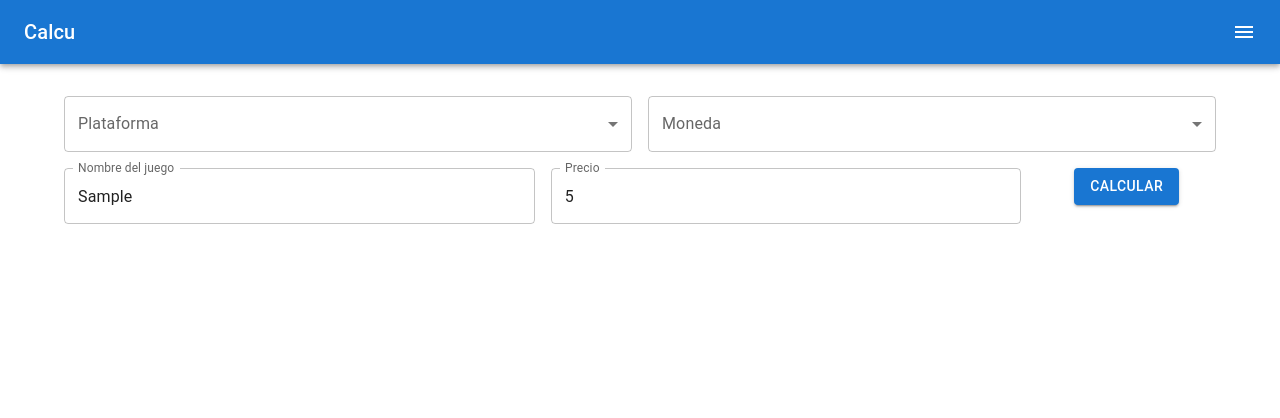
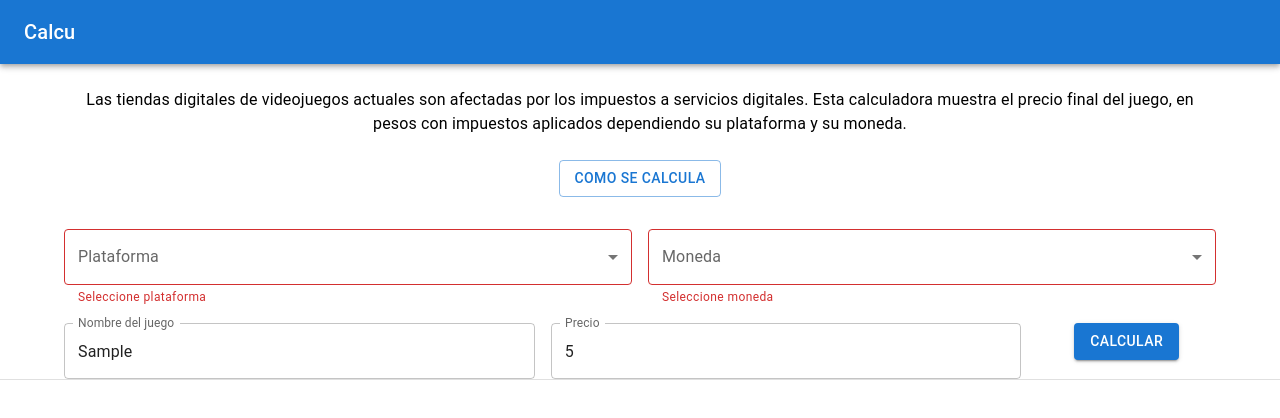
Before and after one commit to maximilianopalomeque/new-tax-calculator, a React (Create React App) app: page / in a window 1280 px wide. Both pictures are taken after typing "Sample", "5" into the empty fields and a click on the button "CALCULAR". Shown: the top 418 px of the page. Built offline with nearby package versions, Linux system fonts and the light colour scheme; the HTML template or start-up script is replaced by a standard one.

Commit message:
about, how is calculated, form validation

```diff
--- /dev/null
+++ b/src/components/About.js
@@ -0,0 +1,24 @@
+import Typography from "@mui/material/Typography";
+import Container from "@mui/material/Container";
+import Grid from "@mui/material/Grid";
+
+const About = () => {
+  return (
+    <>
+      <Container>
+        <Grid container mt={3}>
+          <Grid item xs={12} textAlign="center">
+            <Typography>
+              Las tiendas digitales de videojuegos actuales son afectadas por
+              los impuestos a servicios digitales. Esta calculadora muestra el
+              precio final del juego, en pesos con impuestos aplicados
+              dependiendo su plataforma y su moneda.
+            </Typography>
+          </Grid>
+        </Grid>
+      </Container>
+    </>
+  );
+};
+
+export default About;
--- /dev/null
+++ b/src/components/HowIsCalculated.js
@@ -0,0 +1,100 @@
+import * as React from "react";
+import PropTypes from "prop-types";
+import Button from "@mui/material/Button";
+import { styled } from "@mui/material/styles";
+import Dialog from "@mui/material/Dialog";
+import DialogTitle from "@mui/material/DialogTitle";
+import DialogContent from "@mui/material/DialogContent";
+import DialogActions from "@mui/material/DialogActions";
+import IconButton from "@mui/material/IconButton";
+import CloseIcon from "@mui/icons-material/Close";
+import Typography from "@mui/material/Typography";
+import Grid from "@mui/material/Grid";
+
+const BootstrapDialog = styled(Dialog)(({ theme }) => ({
+  "& .MuiDialogContent-root": {
+    padding: theme.spacing(2),
+  },
+  "& .MuiDialogActions-root": {
+    padding: theme.spacing(1),
+  },
+}));
+
+const BootstrapDialogTitle = (props) => {
+  const { children, onClose, ...other } = props;
+
+  return (
+    <DialogTitle sx={{ m: 0, p: 2 }} {...other}>
+      {children}
+      {onClose ? (
+        <IconButton
+          aria-label="close"
+          onClick={onClose}
+          sx={{
+            position: "absolute",
+            right: 8,
+            top: 8,
+            color: (theme) => theme.palette.grey[500],
+          }}
+        >
+          <CloseIcon />
+        </IconButton>
+      ) : null}
+    </DialogTitle>
+  );
+};
+
+BootstrapDialogTitle.propTypes = {
+  children: PropTypes.node,
+  onClose: PropTypes.func.isRequired,
+};
+
+export default function HowIsCalculated() {
+  const [open, setOpen] = React.useState(false);
+
+  const handleClickOpen = () => {
+    setOpen(true);
+  };
+  const handleClose = () => {
+    setOpen(false);
+  };
+
+  return (
+    <div>
+      <Grid container mt={3} textAlign="center">
+        <Grid item xs={12}>
+          <Button variant="outlined" onClick={handleClickOpen}>
+            Como se calcula
+          </Button>
+        </Grid>
+      </Grid>
+      <BootstrapDialog
+        onClose={handleClose}
+        aria-labelledby="customized-dialog-title"
+        open={open}
+      >
+        <BootstrapDialogTitle
+          id="customized-dialog-title"
+          onClose={handleClose}
+        >
+          Como se calcula
+        </BootstrapDialogTitle>
+        <DialogContent dividers>
+          <Typography gutterBottom>
+            <strong>En pesos:</strong> para Nintendo se agregará un 43% de
+            impuestos, mientras que en Xbox y Steam se sumará un 65%.
+          </Typography>
+          <Typography gutterBottom>
+            <strong>En USD:</strong> se agregará 65% de impuesto al valor
+            convertido en pesos independiemente de la plataforma.
+          </Typography>
+        </DialogContent>
+        <DialogActions>
+          <Button autoFocus onClick={handleClose}>
+            Cerrar
+          </Button>
+        </DialogActions>
+      </BootstrapDialog>
+    </div>
+  );
+}
--- a/src/components/InputSection.js
+++ b/src/components/InputSection.js
@@ -4,24 +4,32 @@ import InputLabel from "@mui/material/InputLabel";
 import MenuItem from "@mui/material/MenuItem";
 import FormControl from "@mui/material/FormControl";
 import Select from "@mui/material/Select";
-
+import FormHelperText from "@mui/material/FormHelperText";
 import Button from "@mui/material/Button";
-
 import Grid from "@mui/material/Grid";
 import Container from "@mui/material/Container";
 import TextField from "@mui/material/TextField";
 
+import { useForm, Controller } from "react-hook-form";
+
 const InputSection = () => {
-  const [platform, setPlatform] = useState("");
-  const [currency, setCurrency] = useState("");
+  const [platform, setPlatform] = useState(0);
 
-  const calculate = () => {
-    console.log(platform, currency);
+  const {
+    register,
+    handleSubmit,
+    formState: { errors },
+    control,
+  } = useForm();
+
+  const onSubmit = (data) => {
+    console.log("data: ", data);
   };
 
   return (
     <>
       <Container>
+        <form onSubmit={handleSubmit(onSubmit)}>
           <Grid container mt={2} spacing={2}>
             <Grid item xs={12} md={6}>
               <Box sx={{ minWidth: 120 }}>
@@ -29,19 +37,34 @@ const InputSection = () => {
                   <InputLabel id="demo-simple-select-label">
                     Plataforma
                   </InputLabel>
+                  <Controller
+                    name="platform"
+                    control={control}
+                    rules={{ required: "Seleccione plataforma" }}
+                    render={({ field: { onChange, value } }) => (
                       <Select
+                        value={value}
+                        onChange={(e) => {
+                          onChange(e);
+                          setPlatform(e.target.value);
+                        }}
                         labelId="demo-simple-select-label"
                         id="demo-simple-select"
-                  value={platform}
                         label="Plataforma"
-                  onChange={(event) => {
-                    setPlatform(event.target.value);
-                  }}
+                        error={errors.platform ? true : false}
                       >
                         <MenuItem value={10}>Nintendo</MenuItem>
                         <MenuItem value={20}>Xbox/Steam</MenuItem>
                         <MenuItem value={30}>PlayStation</MenuItem>
                       </Select>
+                    )}
+                    defaultValue=""
+                  />
+                  {errors.platform && (
+                    <FormHelperText error>
+                      {errors.platform.message}
+                    </FormHelperText>
+                  )}
                 </FormControl>
               </Box>
             </Grid>
@@ -50,14 +73,18 @@ const InputSection = () => {
               <Box sx={{ minWidth: 120 }}>
                 <FormControl fullWidth>
                   <InputLabel id="demo-simple-select-label">Moneda</InputLabel>
+                  <Controller
+                    name="currency"
+                    control={control}
+                    rules={{ required: "Seleccione moneda" }}
+                    render={({ field: { onChange, value } }) => (
                       <Select
                         labelId="demo-simple-select-label"
                         id="demo-simple-select"
-                  value={currency}
+                        value={value}
                         label="Moneda"
-                  onChange={(event) => {
-                    setCurrency(event.target.value);
-                  }}
+                        onChange={onChange}
+                        error={errors.currency ? true : false}
                       >
                         {platform === 30 ? (
                           <MenuItem value={20}>USD</MenuItem>
@@ -72,6 +99,14 @@ const InputSection = () => {
                           ]
                         )}
                       </Select>
+                    )}
+                    defaultValue=""
+                  />
+                  {errors.currency && (
+                    <FormHelperText error>
+                      {errors.currency.message}
+                    </FormHelperText>
+                  )}
                 </FormControl>
               </Box>
             </Grid>
@@ -86,6 +121,15 @@ const InputSection = () => {
                 onChange={(event) => {
                   console.log("name: ", event.target.value);
                 }}
+                {...register("name", {
+                  required: "Ingrese un nombre",
+                  maxLength: {
+                    value: 50,
+                    message: "Nombre debe tener máximo 50 carácteres",
+                  },
+                })}
+                error={errors.name ? true : false}
+                helperText={errors.name ? errors.name.message : null}
               />
             </Grid>
 
@@ -99,15 +143,29 @@ const InputSection = () => {
                 onChange={(event) => {
                   console.log(event.target.value);
                 }}
+                {...register("price", {
+                  required: "Ingrese un precio",
+                  maxLength: {
+                    value: 5,
+                    message: "Precio debe tener máximo cinco dígitos",
+                  },
+                  validate: {
+                    positive: (v) =>
+                      parseInt(v) > 0 || "Precio debe ser positivo",
+                  },
+                })}
+                error={errors.price ? true : false}
+                helperText={errors.price ? errors.price.message : null}
               />
             </Grid>
 
             <Grid item xs={12} md={2} textAlign="center">
-            <Button variant="contained" onClick={calculate}>
+              <Button variant="contained" type="submit">
                 Calcular
               </Button>
             </Grid>
           </Grid>
+        </form>
       </Container>
     </>
   );
--- a/src/components/NavBar.js
+++ b/src/components/NavBar.js
@@ -2,8 +2,8 @@ import AppBar from "@mui/material/AppBar";
 import Box from "@mui/material/Box";
 import Toolbar from "@mui/material/Toolbar";
 import Typography from "@mui/material/Typography";
-import IconButton from "@mui/material/IconButton";
-import MenuIcon from "@mui/icons-material/Menu";
+// import IconButton from "@mui/material/IconButton";
+// import MenuIcon from "@mui/icons-material/Menu";
 
 const NavBar = () => {
   return (
@@ -13,9 +13,9 @@ const NavBar = () => {
           <Typography variant="h6" component="div" sx={{ flexGrow: 1 }}>
             Calcu
           </Typography>
-          <IconButton size="large" edge="end" color="inherit" aria-label="menu">
+          {/* <IconButton size="large" edge="end" color="inherit" aria-label="menu">
             <MenuIcon />
-          </IconButton>
+          </IconButton> */}
         </Toolbar>
       </AppBar>
     </Box>
--- a/src/screens/HomeScreen.js
+++ b/src/screens/HomeScreen.js
@@ -1,11 +1,18 @@
 import NavBar from "../components/NavBar";
+import About from "../components/About";
 import InputSection from "../components/InputSection";
+import HowIsCalculated from "../components/HowIsCalculated";
+
+import { Divider } from "@mui/material";
 
 const HomeScreen = () => {
   return (
     <>
       <NavBar />
+      <About />
+      <HowIsCalculated />
       <InputSection />
+      <Divider />
     </>
   );
 };
```
Lines whose indentation alone changed are shown as unchanged.
